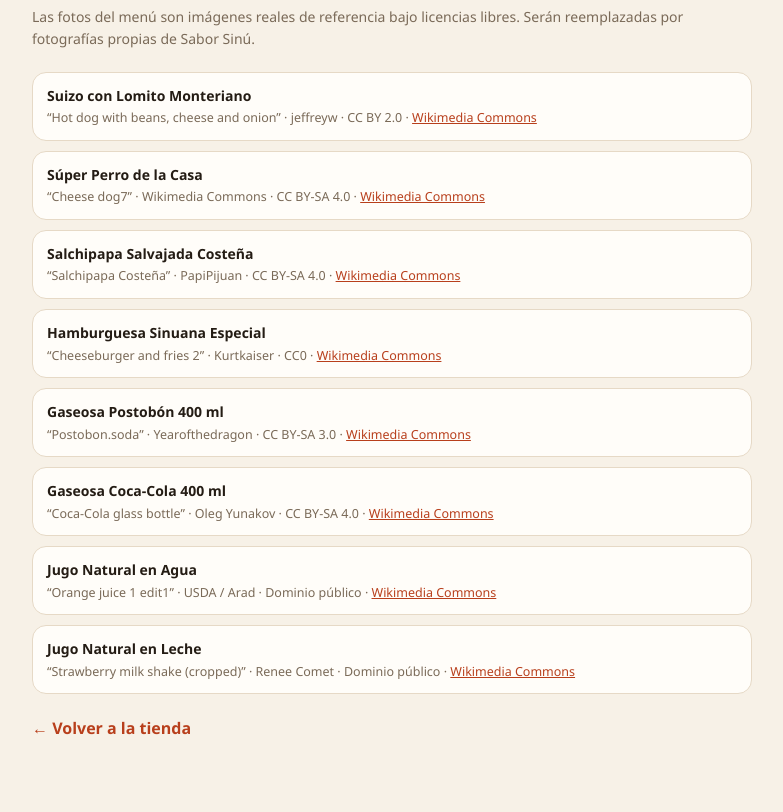
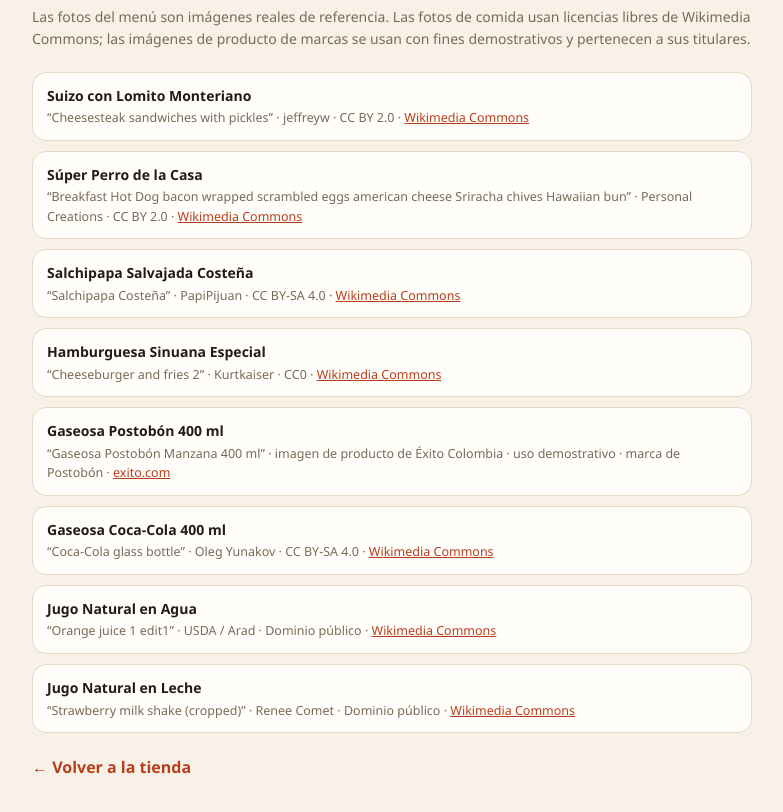
Before and after one commit to capf0105-a11y/sabor-sinu-, a plain HTML site: page docs/credits.html in a window 1280 px wide. Shown: the part 72-884 px from the top of the page, without its empty margins (248-1031 px from the left). Drawn offline with Linux system fonts and the light colour scheme.

Commit message:
Reemplaza fotos de Postobon, super perro y suizo por imagenes reales

```diff
--- a/docs/credits.html
+++ b/docs/credits.html
@@ -23,17 +23,17 @@
 <body>
   <div class="wrap">
     <h1>Créditos de fotos</h1>
-    <p class="lead">Las fotos del menú son imágenes reales de referencia bajo licencias libres. Serán reemplazadas por fotografías propias de Sabor Sinú.</p>
+    <p class="lead">Las fotos del menú son imágenes reales de referencia. Las fotos de comida usan licencias libres de Wikimedia Commons; las imágenes de producto de marcas se usan con fines demostrativos y pertenecen a sus titulares.</p>
     <ul>
       <li>
         <strong>Suizo con Lomito Monteriano</strong>
-        <span>“Hot dog with beans, cheese and onion” · jeffreyw · CC BY 2.0 ·
-          <a href="https://commons.wikimedia.org/wiki/File:Hot_dog_with_beans,_cheese_and_onion.jpg" target="_blank" rel="noopener">Wikimedia Commons</a></span>
+        <span>“Cheesesteak sandwiches with pickles” · jeffreyw · CC BY 2.0 ·
+          <a href="https://commons.wikimedia.org/wiki/File:Cheesesteak_sandwiches_with_pickles.jpg" target="_blank" rel="noopener">Wikimedia Commons</a></span>
       </li>
       <li>
         <strong>Súper Perro de la Casa</strong>
-        <span>“Cheese dog7” · Wikimedia Commons · CC BY-SA 4.0 ·
-          <a href="https://commons.wikimedia.org/wiki/File:Cheese_dog7.jpg" target="_blank" rel="noopener">Wikimedia Commons</a></span>
+        <span>“Breakfast Hot Dog bacon wrapped scrambled eggs american cheese Sriracha chives Hawaiian bun” · Personal Creations · CC BY 2.0 ·
+          <a href="https://commons.wikimedia.org/wiki/File:Breakfast_Hot_Dog_bacon_wrapped_scrambled_eggs_american_cheese_Sriracha_chives_Hawaiian_bun_(28868673696).jpg" target="_blank" rel="noopener">Wikimedia Commons</a></span>
       </li>
       <li>
         <strong>Salchipapa Salvajada Costeña</strong>
@@ -47,8 +47,8 @@
       </li>
       <li>
         <strong>Gaseosa Postobón 400 ml</strong>
-        <span>“Postobon.soda” · Yearofthedragon · CC BY-SA 3.0 ·
-          <a href="https://commons.wikimedia.org/wiki/File:Postobon.soda.jpeg" target="_blank" rel="noopener">Wikimedia Commons</a></span>
+        <span>“Gaseosa Postobón Manzana 400 ml” · imagen de producto de Éxito Colombia · uso demostrativo · marca de Postobón ·
+          <a href="https://www.exito.com" target="_blank" rel="noopener">exito.com</a></span>
       </li>
       <li>
         <strong>Gaseosa Coca-Cola 400 ml</strong>
```
Also changed, not shown: static/credits.html (+7 -7 lines), docs/static/img/gaseosa_postobon.jpg, docs/static/img/suizo.jpg, docs/static/img/superperro.jpg, static/img/gaseosa_postobon.jpg, static/img/suizo.jpg, static/img/superperro.jpg, 1 other file.
